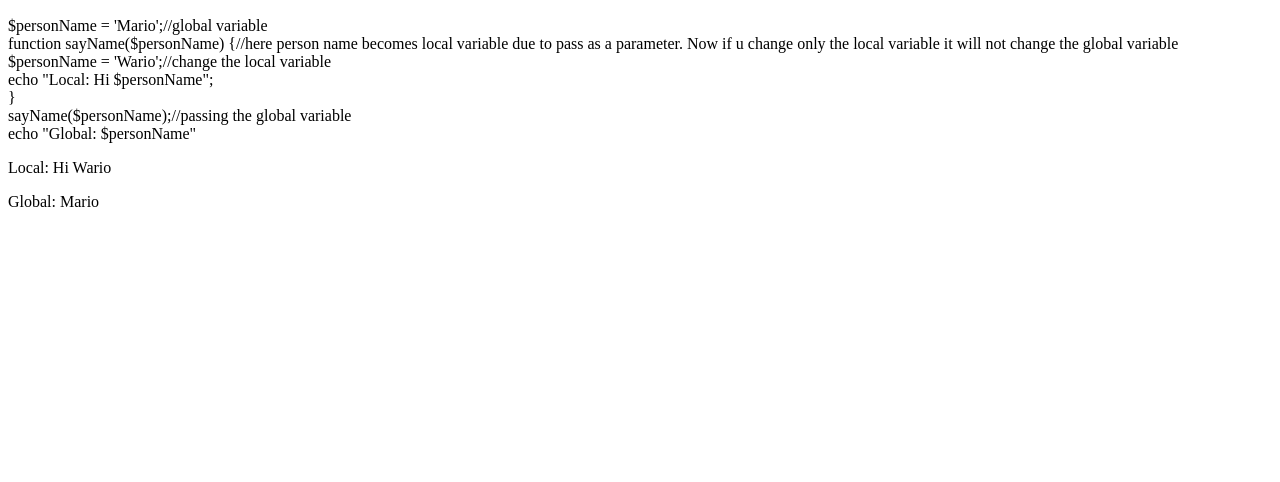
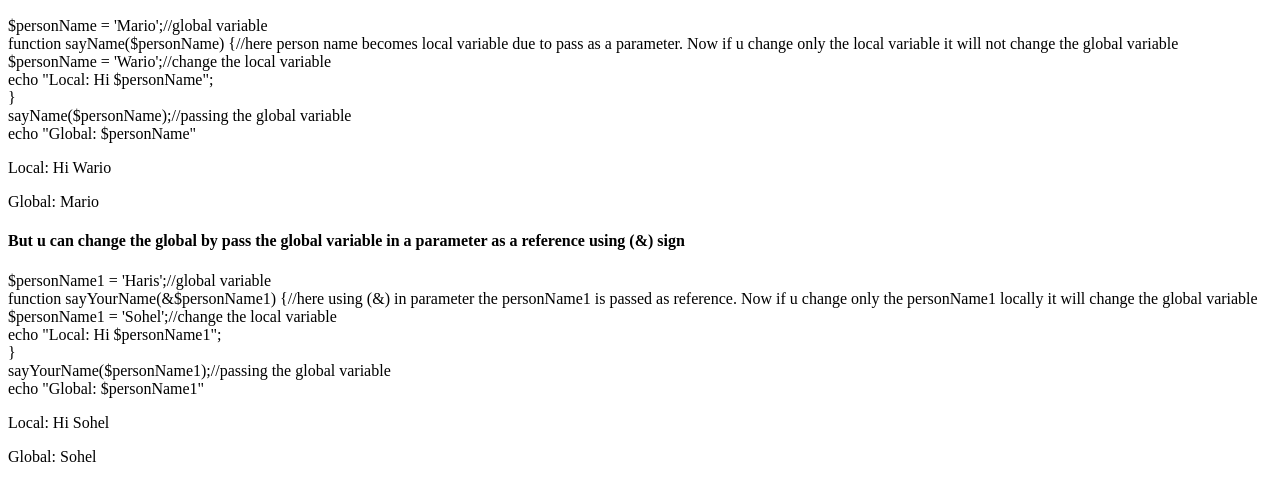
Before and after one commit to ammarShahab/php-mysql-tutorials, a PHP site: page /11.variable_scope/index.php in a window 1280 px wide. Shown: the part 769-1251 px from the top of the page. Before the commit the page ends 976 px from the top, so only its background shows below. Run offline with PHP 8.4, Linux system fonts and the light colour scheme.

Commit message:
updated the some content

```diff
--- a/11.variable_scope/index.php
+++ b/11.variable_scope/index.php
@@ -87,5 +87,34 @@
         ?>
         </p>
     </p>
+
+    <h4>But u can change the global by pass the global variable in a parameter as a reference using (&) sign</h4>
+    <p>
+         $personName1 = 'Haris';//global variable <br>
+        function sayYourName(&$personName1) {//here using (&) in parameter the personName1 is passed as reference. Now if u change only the personName1 locally it will change the global variable <br>
+        $personName1 = 'Sohel';//change the local variable <br>
+
+        echo "Local: Hi $personName1"; <br>
+        } <br>
+
+        sayYourName($personName1);//passing the global variable <br>
+        echo "Global: $personName1"
+
+    </p>
+    <?php
+     $personName1 = 'Haris';//global variable
+        function sayYourName(&$personName1) {//here using (&) in parameter the personName1 is passed as reference. Now if u change only the personName1 locally it will change the global variable
+        $personName1 = 'Sohel';//change in local variable
+
+        echo "Local: Hi $personName1";
+        }
+
+        sayYourName($personName1);//passing the global variable
+    ?>
+    <p>
+        <?php
+        echo "Global: $personName1"
+        ?>
+    </p>
 </body>
 </html>
```
